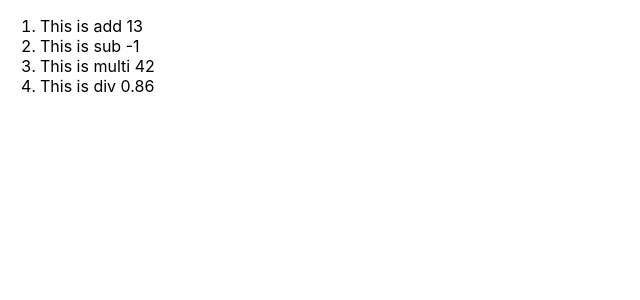
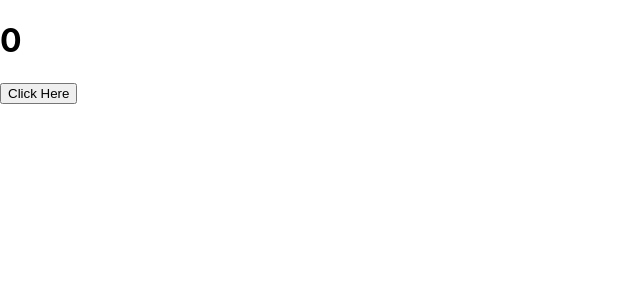
Before and after one commit to Adibittt2/ProjectOnReact, a React (Create React App) app: page / in a window 1280 px wide. Shown: the top 300 px of the page, without its empty margins (0-640 px from the left). Built offline with nearby package versions, Linux system fonts and the light colour scheme.

Commit message:
useState-hook

```diff
--- a/src/App.js
+++ b/src/App.js
@@ -1,7 +1,9 @@
 
 // import logo from './logo.svg';
+import { useState } from 'react';
 import './App.css';
-import {add,sub,multi,div} from "./myFolder/calculater";
+// import {add,sub,multi,div} from "./myFolder/calculater";
+import slotFun from "./myFolder/slotMachine";
 
 // function App() {
 
@@ -35,24 +37,68 @@ import {add,sub,multi,div} from "./myFolder/calculater";
 // calculator app starts
 
 
+// function App(){
+
+//   return(
+//   <ol>
+
+//   <li>This is add {add(6,7)}</li>
+//   <li>This is sub {sub(6,7)}</li>
+//   <li>This is multi {multi(6,7)}</li>
+//   <li>This is div {div(6,7)}</li>
+
+//   </ol>
+
+//   );
+
+// }
+
+
+// function App(){
+
+//   return(
+//  <>
+//   <div>
+//     <h1>{slotFun(3,5)}</h1>
+
+//     <h1>skfsj</h1>
+//   </div>
+//   </>
+//   );
+
+// }
+
+
 function App(){
 
-  return(
-  <ol>
+  // var count = 0;
+ const state = useState();
+  const [count,newfun] = useState(0);
 
-  <li>This is add {add(6,7)}</li>
-  <li>This is sub {sub(6,7)}</li>
-  <li>This is multi {multi(6,7)}</li>
-  <li>This is div {div(6,7)}</li>
+  const myfun = () =>{
+    return (
+      newfun(count+1)
+    )
+  }
 
-  </ol>
 
-  );
+  return (
 
+    <>
+
+    <div>
+
+      <h1> {count}</h1>
+
+      <button onClick={myfun}>
+        Click Here
+      </button>
+
+    </div>
+
+    </>
+  )
 }
 
 
-
-
-
 export default App;
--- /dev/null
+++ b/src/myFolder/slotMachine.js
@@ -0,0 +1,41 @@
+
+// import React from "react";
+
+// function slotFun(){
+//     // let x = "a";
+//     // let y = "a";
+//     // let z = "a";
+
+//     // if((x == y) && (y == z)){
+//     //     return(
+//     //     <>
+//     //     <div><h1>Yes, all matched</h1></div>
+//     //     </>
+//     //     );
+//     // }
+//     // else{
+//     //     return(
+//     //     <>
+//     //     <div>
+//     //         <h1>No, not matched</h1>
+//     //     </div>
+
+//     //     </>
+//     //     );
+//     // }
+
+//     return(
+
+
+//     );
+// }
+
+
+
+function slotFun(a,b){
+    let sum = a+b;
+let x = "abc :"
+    return sum;
+}
+
+export default slotFun;
```
